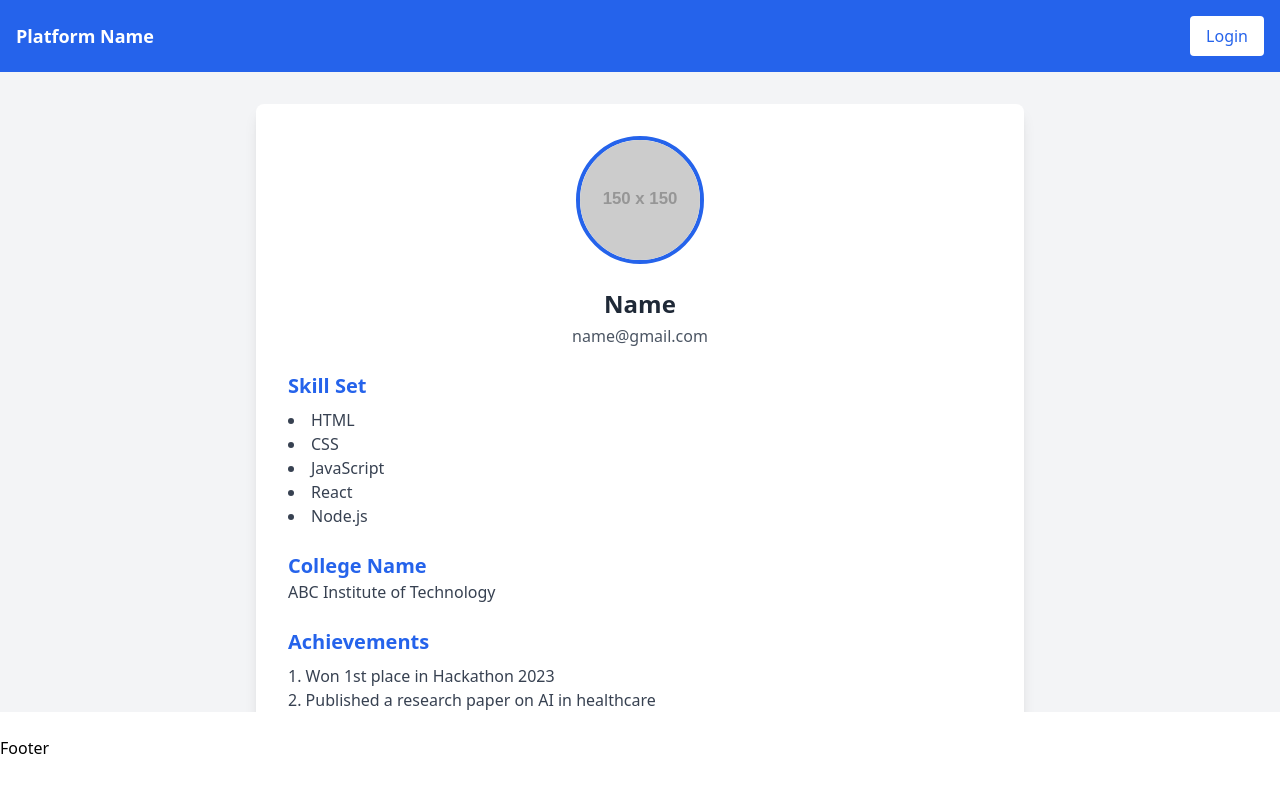
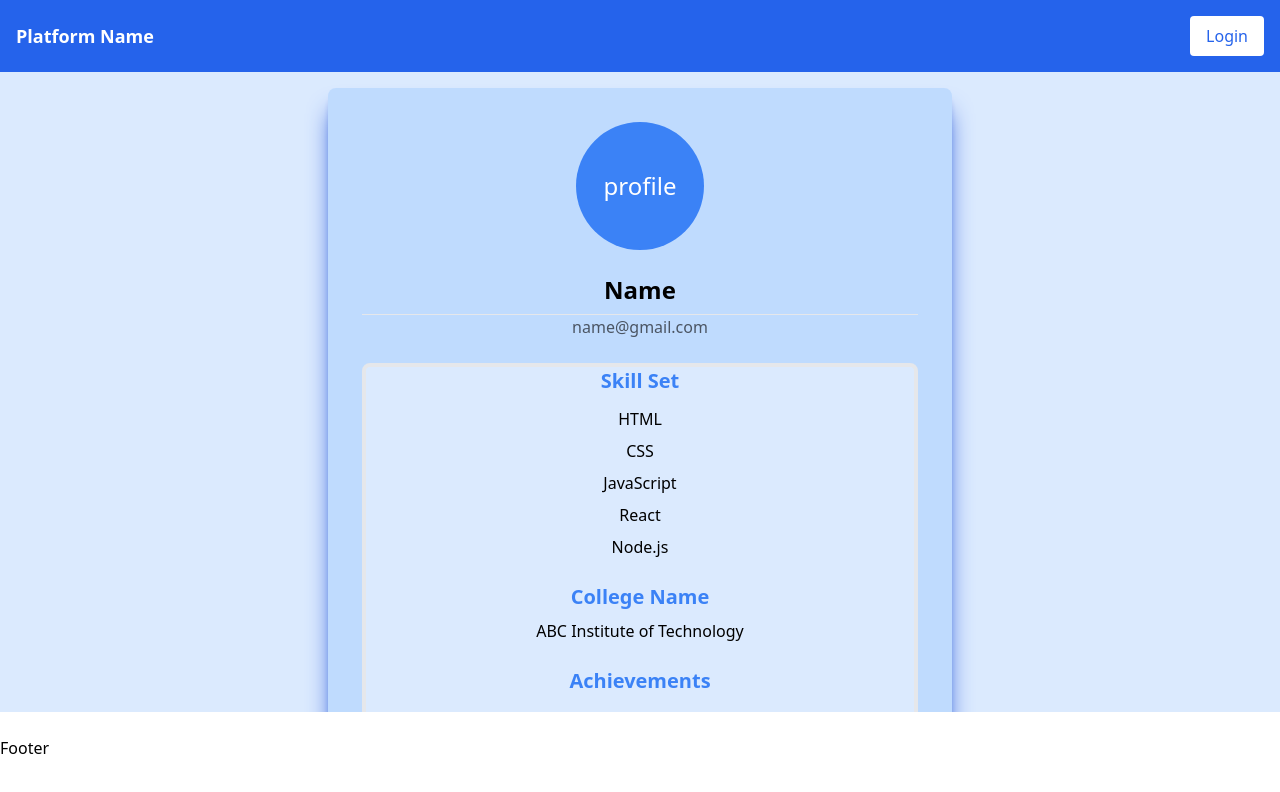
Before and after one commit to VedantShingote11/HackathonConnect, a Next.js app: page /profile in a window 1280 px wide. Shown: the top 792 px of the page. Built offline with nearby package versions, Linux system fonts and the light colour scheme; no server answers.

Commit message:
changes in design of profile section

```diff
--- a/app/profile/page.js
+++ b/app/profile/page.js
@@ -1,26 +1,95 @@
-import React from 'react';
+'use client';
+import { useState } from 'react';
 
-const page = () => {
+export default function Home() {
+  const [rotation, setRotation] = useState({ x: 0, y: 0 });
+  const [mousePosition, setMousePosition] = useState({ x: 0, y: 0, visible: false });
+  const [borders, setBorders] = useState({
+    top: false,
+    right: false,
+    bottom: false,
+    left: false
+  });
+
+  const handleMouseMove = (e) => {
+    const card = e.currentTarget;
+    const rect = card.getBoundingClientRect();
+    const x = e.clientX - rect.left;
+    const y = e.clientY - rect.top;
+
+    setMousePosition({ x, y, visible: true });
+
+    const rotateX = (y - rect.height / 2) / 20;
+    const rotateY = -(x - rect.width / 2) / 20;
+
+    setRotation({ x: rotateX, y: rotateY });
+
+    // Border glow effect when near edges
+    const threshold = 50; // Pixels from edge
+    setBorders({
+      top: y < threshold,
+      right: x > rect.width - threshold,
+      bottom: y > rect.height - threshold,
+      left: x < threshold
+    });
+  };
+
+  const handleMouseLeave = () => {
+    setRotation({ x: 0, y: 0 });
+    setMousePosition({ x: 0, y: 0, visible: false });
+    setBorders({ top: false, right: false, bottom: false, left: false });
+  };
+
   return (
-        <div className="bg-gray-100 min-h-screen flex justify-center items-center">
-            <div className="bg-white shadow-lg rounded-lg p-8 w-[90vw] md:w-[60vw] space-y-6">
+    <main className="min-h-screen flex items-center justify-center bg-blue-100 p-4">
+      <div
+        className=" lg:w-1/2 max-w-2xl bg-blue-200 rounded-lg p-8 shadow-xl shadow-blue-700  transition-all duration-200 ease-out relative overflow-hidden"
+        style={{
+          transform: `perspective(1000px) rotateX(${rotation.x}deg) rotateY(${rotation.y}deg)`,
+          borderTop: borders.top ? '2px solid #3b82f6' : '2px solid transparent',
+          borderRight: borders.right ? '2px solid #3b82f6' : '2px solid transparent',
+          borderBottom: borders.bottom ? '2px solid #3b82f6' : '2px solid transparent',
+          borderLeft: borders.left ? '2px solid #3b82f6' : '2px solid transparent',
+          transition: "border 0.5s ease-in-out"
+        }}
+        onMouseMove={handleMouseMove}
+        onMouseLeave={handleMouseLeave}
+      >
+        {/* Circular Glow Effect */}
+        {mousePosition.visible && (
+          <div
+            className="absolute pointer-events-none"
+            style={{
+              top: mousePosition.y - 50,
+              left: mousePosition.x - 50,
+              width: "200px",
+              height: "200px",
+              borderRadius: "50%",
+              background: "rgba(59, 130, 246, 0.4)", // Blue glow effect
+              boxShadow: "0 0 10px 25px rgba(59, 130, 246, 0.2)", // Soft glow
+              filter: "blur(25px)",
+              transition: "top 0.03s linear, left 0.03s linear"
+            }}
+          />
+        )}
 
-                <div className="flex justify-center">
-                    <img
-                        src="https://via.placeholder.com/150"
-                        alt="Profile"
-                        className="w-32 h-32 rounded-full border-4 border-blue-600"
-                    />
+        {/* Profile Image */}
+        <div className="flex justify-center mb-6 ">
+          <div className="w-32 h-32 rounded-full bg-blue-500 flex items-center justify-center text-white text-2xl ">
+            profile
+          </div>
         </div>
 
-                <div className="text-center space-y-1">
-                    <h1 className="text-2xl font-bold text-gray-800">Name</h1>
-                    <p className="text-gray-600">name@gmail.com</p>
-                </div>
+        {/* Name */}
+        <h1 className="text-2xl font-bold text-center mb-2">Name</h1>
+        <hr width="100%" height="10%" size="2" color="blue" noshade className="text-center"></hr>
+        <p className="text-gray-600 text-center mb-6">name@gmail.com</p>
+<div className="border-4 rounded-lg bg-blue-100 shadow-inner-lg">
 
-                <div className="space-y-2">
-                    <h2 className="text-xl font-semibold text-blue-600">Skill Set</h2>
-                    <ul className="list-disc list-inside text-gray-700">
+        {/* Skill Set */}
+        <div className="mb-6 text-center ">
+          <h2 className="text-xl font-semibold text-blue-500 mb-3">Skill Set</h2>
+          <ul className="space-y-2">
             <li>HTML</li>
             <li>CSS</li>
             <li>JavaScript</li>
@@ -29,25 +98,28 @@ const page = () => {
           </ul>
         </div>
 
-                <div>
-                    <h2 className="text-xl font-semibold text-blue-600">College Name</h2>
-                    <p className="text-gray-700">ABC Institute of Technology</p>
+        {/* College Name */}
+        <div className="mb-6 text-center">
+          <h2 className="text-xl font-semibold text-blue-500 mb-2">College Name</h2>
+          <p>ABC Institute of Technology</p>
         </div>
 
-                <div className="space-y-2">
-                    <h2 className="text-xl font-semibold text-blue-600">Achievements</h2>
-                    <ul className="list-decimal list-inside text-gray-700">
+        {/* Achievements */}
+        <div className="mb-6 text-center">
+          <h2 className="text-xl font-semibold text-blue-500 mb-3">Achievements</h2>
+          <ul className="list-decimal list-inside space-y-2">
             <li>Won 1st place in Hackathon 2023</li>
             <li>Published a research paper on AI in healthcare</li>
             <li>Completed a full-stack development internship</li>
           </ul>
         </div>
-                <button className="w-[20vw] mx-56 my-6 bg-blue-600 text-white py-3 px-6 rounded-lg font-semibold hover:bg-blue-700 transition duration-200">
+
+</div>
+        {/* Edit Button */}
+        <button className="w-full bg-blue-500 text-white py-2 rounded-lg hover:bg-blue-600 transition-colors text-center mt-3">
           Edit
         </button>
       </div>
-        </div>
+    </main>
   );
-};
-
-export default page;
+}
--- a/package.json
+++ b/package.json
@@ -14,6 +14,7 @@
     "dotenv": "^16.4.7",
     "ejs": "^3.1.10",
     "express": "^4.21.2",
+    "mongodb": "^6.12.0",
     "mongoose": "^8.9.5",
     "next": "15.1.5",
     "next-auth": "^4.24.11",
```
Also changed, not shown: app/profile/style.css (added), 1 other file (tests, documents, lock files or other folders). Lines whose indentation alone changed are shown as unchanged.
